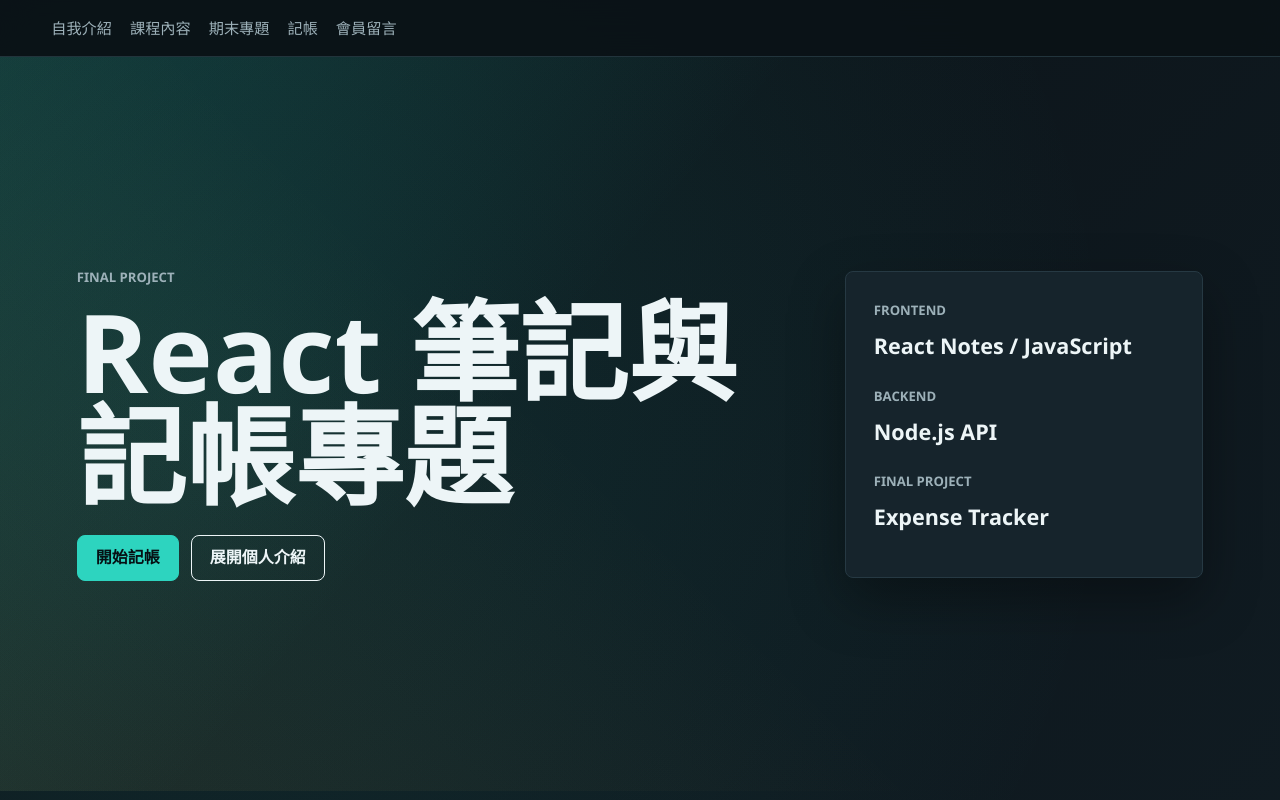
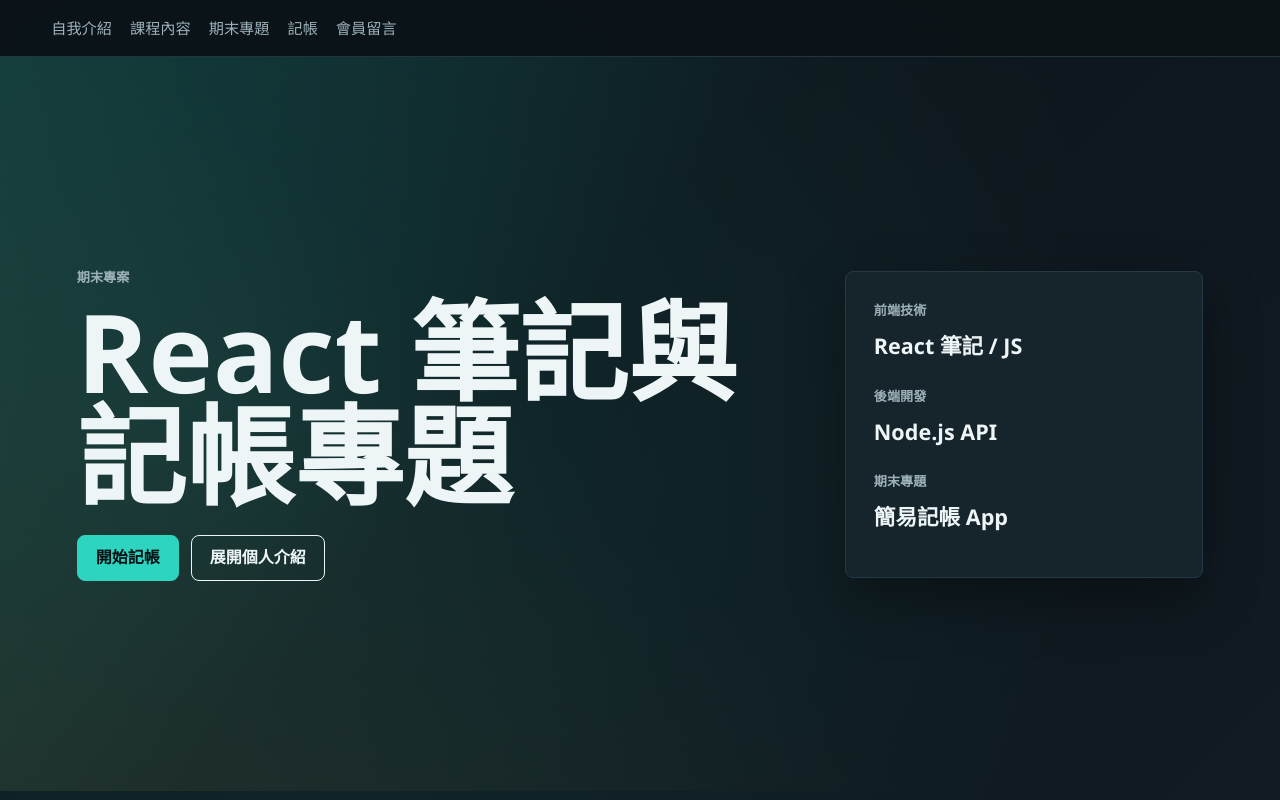
Before and after one commit to Xiang1904/xiang1904.github.io, a website with bundled scripts: page index.html in a window 1280 px wide. Shown: the top 800 px of the page. Built offline with nearby package versions, Linux system fonts and the light colour scheme.

Commit message:
更改標題

```diff
--- a/index.html
+++ b/index.html
@@ -20,8 +20,8 @@
     <main id="top">
       <section class="hero">
         <div class="hero-copy">
-          <p class="eyebrow">Final Project</p>
-          <h1 id="hero-title">React 筆記與記帳專題</h1>
+          <p class="eyebrow">期末專案</p>
+          <h1 id="hero-title">React 筆記與<br>記帳專題</h1>
           <p id="profile-title" class="subtitle"></p>
           <div class="hero-actions">
             <a class="primary-action" href="expense.html" target="_blank" rel="noreferrer">開始記帳</a>
@@ -29,12 +29,12 @@
           </div>
         </div>
         <div class="hero-panel" aria-label="專案摘要">
-          <span>Frontend</span>
-          <strong>React Notes / JavaScript</strong>
-          <span>Backend</span>
+          <span>前端技術</span>
+          <strong>React 筆記 / JS</strong>
+          <span>後端開發</span>
           <strong>Node.js API</strong>
-          <span>Final Project</span>
-          <strong>Expense Tracker</strong>
+          <span>期末專題</span>
+          <strong>簡易記帳 App</strong>
         </div>
       </section>
 
```
Also changed, not shown: public/index.html (+7 -7 lines).
